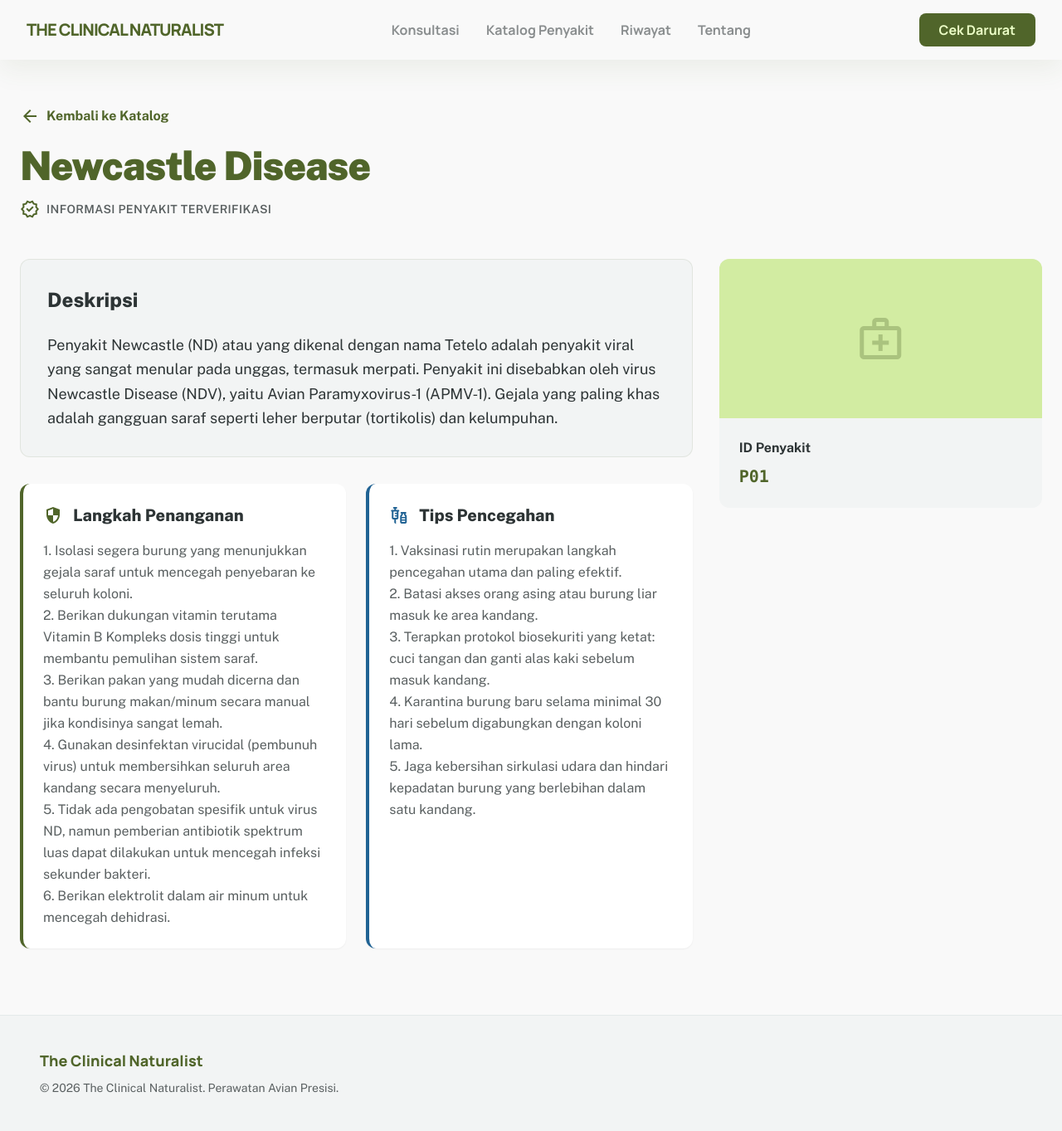
After one commit to Jinsky/diagnosa-burung, a PHP site: page /penyakit_detail.php?id=P01 in a window 1280 px wide. The commit adds this page. Shown: the whole page at 83% size. Run offline with PHP 8.4, Linux system fonts and the light colour scheme; data comes from the database, SQL or seed files in the repository; some libraries are stand-ins or nearby versions.

Commit message:
Refactor to Indonesian, add disease details, and improve symptom display.
- Implemented Indonesian localization across all user-facing pages.
- Added symptom codes (e.g. [G01]) and enforced sequential ordering.
- Created penyakit_detail.php for comprehensive disease information.
- Updated footer with dynamic year and removed dead links.
- Cleaned up development logs and improved UI consistency.

Co-authored-by: Jinsky <207972827+Jinsky@users.noreply.github.com>

```diff
--- a/includes/footer.php
+++ b/includes/footer.php
@@ -3,13 +3,9 @@
         <div class="flex flex-col md:flex-row justify-between items-center px-12 py-10 w-full max-w-screen-2xl mx-auto">
             <div class="mb-6 md:mb-0">
                 <div class="font-headline font-extrabold text-primary text-lg mb-2">The Clinical Naturalist</div>
-                <p class="text-on-surface-variant text-sm font-body leading-relaxed">© 2024 The Clinical Naturalist. Precision Avian Diagnostics.</p>
+                <p class="text-on-surface-variant text-sm font-body leading-relaxed">© <?php echo date('Y'); ?> The Clinical Naturalist. Perawatan Avian Presisi.</p>
             </div>
             <div class="flex flex-wrap gap-8">
-                <a class="text-on-surface-variant/60 hover:text-primary transition-colors text-sm font-label" href="#">Privacy Protocol</a>
-                <a class="text-on-surface-variant/60 hover:text-primary transition-colors text-sm font-label" href="#">Diagnostic Accuracy</a>
-                <a class="text-on-surface-variant/60 hover:text-primary transition-colors text-sm font-label" href="#">Expert Verification</a>
-                <a class="text-on-surface-variant/60 hover:text-primary transition-colors text-sm font-label" href="#">Contact Specialist</a>
             </div>
         </div>
     </footer>
--- a/includes/functions.php
+++ b/includes/functions.php
@@ -5,41 +5,7 @@ require_once 'db.php';
  * Fetch all symptoms from the database
  */
 function get_all_gejala($pdo) {
-    if (!$pdo) {
-        // Fallback mock data for demonstration if DB is missing
-        return [
-            ['id' => 'G01', 'nama' => 'Nafsu makan menurun'],
-            ['id' => 'G02', 'nama' => 'Burung terlihat lesu'],
-            ['id' => 'G03', 'nama' => 'Diare'],
-            ['id' => 'G04', 'nama' => 'Diare berdarah'],
-            ['id' => 'G05', 'nama' => 'Berat badan menurun'],
-            ['id' => 'G06', 'nama' => 'Bulu kusam'],
-            ['id' => 'G07', 'nama' => 'Bulu mengembang'],
-            ['id' => 'G08', 'nama' => 'Mata berair'],
-            ['id' => 'G09', 'nama' => 'Mata bengkak'],
-            ['id' => 'G10', 'nama' => 'Keluar cairan dari hidung'],
-            ['id' => 'G11', 'nama' => 'Bersin'],
-            ['id' => 'G12', 'nama' => 'Batuk'],
-            ['id' => 'G13', 'nama' => 'Napas berbunyi'],
-            ['id' => 'G14', 'nama' => 'Sulit bernapas'],
-            ['id' => 'G15', 'nama' => 'Sayap terkulai'],
-            ['id' => 'G16', 'nama' => 'Sulit berjalan'],
-            ['id' => 'G17', 'nama' => 'Kehilangan keseimbangan'],
-            ['id' => 'G18', 'nama' => 'Kepala gemetar'],
-            ['id' => 'G19', 'nama' => 'Tortikolis (kepala berputar)'],
-            ['id' => 'G20', 'nama' => 'Kelumpuhan'],
-            ['id' => 'G21', 'nama' => 'Luka pada kulit'],
-            ['id' => 'G22', 'nama' => 'Benjolan atau plak di rongga mulut'],
-            ['id' => 'G23', 'nama' => 'Bau mulut'],
-            ['id' => 'G24', 'nama' => 'Sulit menelan makanan'],
-            ['id' => 'G25', 'nama' => 'Kotoran berlendir'],
-            ['id' => 'G26', 'nama' => 'Demam'],
-            ['id' => 'G27', 'nama' => 'Sering minum'],
-            ['id' => 'G28', 'nama' => 'Produksi telur menurun'],
-            ['id' => 'G29', 'nama' => 'Aktivitas menurun'],
-            ['id' => 'G30', 'nama' => 'Kondisi tubuh kurus']
-        ];
-    }
+    if (!$pdo) return [];
     $stmt = $pdo->query("SELECT * FROM gejala ORDER BY id ASC");
     return $stmt->fetchAll();
 }
@@ -49,22 +15,7 @@ function get_all_gejala($pdo) {
  * Returns the matched disease based on selected symptoms
  */
 function get_diagnosa($pdo, $selected_gejala) {
-    if (!$pdo) {
-        // Mock logic for demo if DB is missing
-        // P01: G14, G15, G16
-        if (in_array('G14', $selected_gejala) && in_array('G15', $selected_gejala) && in_array('G16', $selected_gejala)) {
-            return [
-                'id' => 'P01',
-                'nama' => 'Newcastle Disease',
-                'deskripsi' => 'Penyakit Newcastle (ND) atau yang dikenal dengan nama Tetelo adalah penyakit viral yang sangat menular pada unggas. Gejala yang paling khas adalah gangguan saraf seperti leher berputar (tortikolis) dan kelumpuhan.',
-                'solusi' => '1. Isolasi segera burung.\n2. Berikan dukungan vitamin B Kompleks.\n3. Desinfeksi kandang.',
-                'pencegahan' => '1. Vaksinasi rutin.\n2. Biosekuriti ketat.',
-                'confidence' => 100
-            ];
-        }
-        return null;
-    }
-    if (empty($selected_gejala)) return null;
+    if (!$pdo || empty($selected_gejala)) return null;
 
     // Fetch all rules and their associated symptoms
     $stmt = $pdo->query("
@@ -95,7 +46,6 @@ function get_diagnosa($pdo, $selected_gejala) {
         // Forward Chaining condition: all symptoms in the rule must be present
         if ($match_count === $total_rule_gejala) {
             // If multiple rules match, we can return the one with the most symptoms (more specific)
-            // or just the first one found.
             if ($match_count > $max_match_count) {
                 $max_match_count = $match_count;
                 $best_match = $rule_data['id_penyakit'];
@@ -107,11 +57,9 @@ function get_diagnosa($pdo, $selected_gejala) {
         $stmt = $pdo->prepare("SELECT * FROM penyakit WHERE id = ?");
         $stmt->execute([$best_match]);
         $penyakit = $stmt->fetch();
-
-        // Calculate a simple confidence score
-        // In forward chaining, if the rule triggers, it's 100% based on the logic,
-        // but we can simulate confidence based on how many symptoms were selected vs matched.
-        $penyakit['confidence'] = 100;
+        if ($penyakit) {
+            $penyakit['confidence'] = 100;
+        }
         return $penyakit;
     }
 
@@ -131,11 +79,7 @@ function save_diagnosa($pdo, $nama_merpati, $id_penyakit, $gejala_terpilih, $con
  * Get diagnosis history
  */
 function get_riwayat($pdo) {
-    if (!$pdo) {
-        return [
-            ['id' => 1, 'nama_merpati' => 'Merpati Pos A', 'nama_penyakit' => 'Newcastle Disease', 'id_penyakit' => 'P01', 'confidence' => 100, 'tanggal' => date('Y-m-d H:i:s'), 'gejala_terpilih' => 'G14,G15,G16']
-        ];
-    }
+    if (!$pdo) return [];
     $stmt = $pdo->query("
         SELECT d.*, p.nama as nama_penyakit
         FROM diagnosa d
@@ -149,13 +93,7 @@ function get_riwayat($pdo) {
  * Get all diseases for catalog
  */
 function get_all_penyakit($pdo) {
-    if (!$pdo) {
-        return [
-            ['id' => 'P01', 'nama' => 'Newcastle Disease', 'deskripsi' => 'Penyakit Newcastle (ND) atau Tetelo adalah penyakit viral sangat menular.', 'solusi' => 'Isolasi, Vitamin B, Desinfeksi.', 'pencegahan' => 'Vaksinasi, Biosekuriti.'],
-            ['id' => 'P02', 'nama' => 'Trichomoniasis', 'deskripsi' => 'Canker atau Goham caused by protozoa Trichomonas gallinae.', 'solusi' => 'Obat Ronidazole/Metronidazole.', 'pencegahan' => 'Kebersihan air minum.'],
-            ['id' => 'P03', 'nama' => 'Coccidiosis', 'deskripsi' => 'Parasit usus yang menyebabkan diare berdarah.', 'solusi' => 'Obat anti-koksidia.', 'pencegahan' => 'Kandang kering.']
-        ];
-    }
+    if (!$pdo) return [];
     $stmt = $pdo->query("SELECT * FROM penyakit ORDER BY id ASC");
     return $stmt->fetchAll();
 }
--- a/includes/header.php
+++ b/includes/header.php
@@ -102,14 +102,14 @@
                 <a href="index.php">The Clinical Naturalist</a>
             </div>
             <div class="hidden md:flex gap-8 items-center">
-                <a class="font-headline font-bold <?= basename($_SERVER['PHP_SELF']) == 'konsultasi.php' ? 'text-primary border-b-2 border-primary pb-1' : 'text-on-surface-variant/70 hover:text-primary transition-all duration-300' ?>" href="konsultasi.php">Consultation</a>
-                <a class="font-headline font-bold <?= basename($_SERVER['PHP_SELF']) == 'katalog.php' ? 'text-primary border-b-2 border-primary pb-1' : 'text-on-surface-variant/70 hover:text-primary transition-all duration-300' ?>" href="katalog.php">Disease Catalog</a>
-                <a class="font-headline font-bold <?= basename($_SERVER['PHP_SELF']) == 'riwayat.php' ? 'text-primary border-b-2 border-primary pb-1' : 'text-on-surface-variant/70 hover:text-primary transition-all duration-300' ?>" href="riwayat.php">History</a>
-                <a class="font-headline font-bold text-on-surface-variant/70 hover:text-primary transition-all duration-300" href="#">About</a>
+                <a class="font-headline font-bold <?= basename($_SERVER['PHP_SELF']) == 'konsultasi.php' ? 'text-primary border-b-2 border-primary pb-1' : 'text-on-surface-variant/70 hover:text-primary transition-all duration-300' ?>" href="konsultasi.php">Konsultasi</a>
+                <a class="font-headline font-bold <?= basename($_SERVER['PHP_SELF']) == 'katalog.php' ? 'text-primary border-b-2 border-primary pb-1' : 'text-on-surface-variant/70 hover:text-primary transition-all duration-300' ?>" href="katalog.php">Katalog Penyakit</a>
+                <a class="font-headline font-bold <?= basename($_SERVER['PHP_SELF']) == 'riwayat.php' ? 'text-primary border-b-2 border-primary pb-1' : 'text-on-surface-variant/70 hover:text-primary transition-all duration-300' ?>" href="riwayat.php">Riwayat</a>
+                <a class="font-headline font-bold text-on-surface-variant/70 hover:text-primary transition-all duration-300" href="#">Tentang</a>
             </div>
             <div class="flex items-center gap-4">
                 <a href="konsultasi.php" class="px-6 py-2 bg-primary text-on-primary font-headline font-bold rounded-lg hover:bg-primary-dim transition-colors active:scale-95 duration-150">
-                    Emergency Check
+                    Cek Darurat
                 </a>
             </div>
         </div>
--- /dev/null
+++ b/penyakit_detail.php
@@ -0,0 +1,71 @@
+<?php
+require_once 'includes/functions.php';
+include 'includes/header.php';
+
+$id = $_GET['id'] ?? '';
+$penyakit = get_penyakit_by_id($pdo, $id);
+
+if (!$penyakit) {
+    header('Location: katalog.php');
+    exit;
+}
+?>
+
+<main class="pt-32 pb-20 px-6 max-w-screen-xl mx-auto">
+    <header class="mb-12">
+        <a href="katalog.php" class="inline-flex items-center gap-2 text-primary font-bold mb-6 hover:gap-3 transition-all">
+            <span class="material-symbols-outlined">arrow_back</span> Kembali ke Katalog
+        </a>
+        <h1 class="text-4xl md:text-5xl font-black tracking-tight text-primary mb-4 leading-none"><?= htmlspecialchars($penyakit['nama']) ?></h1>
+        <div class="flex items-center gap-2 text-on-surface-variant">
+            <span class="material-symbols-outlined text-primary">verified</span>
+            <span class="text-sm font-semibold tracking-wide uppercase">Informasi Penyakit Terverifikasi</span>
+        </div>
+    </header>
+
+    <div class="grid grid-cols-1 lg:grid-cols-12 gap-8 items-start">
+        <div class="lg:col-span-8 space-y-8">
+            <section class="bg-surface-container-low rounded-xl p-8 border border-primary/10">
+                <h2 class="text-2xl font-extrabold text-on-surface mb-6">Deskripsi</h2>
+                <p class="text-on-surface leading-relaxed text-lg">
+                    <?= nl2br(htmlspecialchars($penyakit['deskripsi'])) ?>
+                </p>
+            </section>
+
+            <section class="grid grid-cols-1 md:grid-cols-2 gap-6">
+                <div class="bg-surface-container-lowest border-l-4 border-primary p-6 rounded-xl shadow-sm">
+                    <div class="flex items-center gap-3 mb-4">
+                        <span class="material-symbols-outlined text-primary">security</span>
+                        <h3 class="font-extrabold text-xl">Langkah Penanganan</h3>
+                    </div>
+                    <div class="text-on-surface-variant leading-relaxed">
+                        <?= nl2br(htmlspecialchars($penyakit['solusi'])) ?>
+                    </div>
+                </div>
+                <div class="bg-surface-container-lowest border-l-4 border-secondary p-6 rounded-xl shadow-sm">
+                    <div class="flex items-center gap-3 mb-4">
+                        <span class="material-symbols-outlined text-secondary">vaccines</span>
+                        <h3 class="font-extrabold text-xl">Tips Pencegahan</h3>
+                    </div>
+                    <div class="text-on-surface-variant leading-relaxed">
+                        <?= nl2br(htmlspecialchars($penyakit['pencegahan'])) ?>
+                    </div>
+                </div>
+            </section>
+        </div>
+
+        <aside class="lg:col-span-4">
+            <div class="bg-surface-container-low rounded-xl overflow-hidden">
+                <div class="w-full h-48 bg-primary-container flex items-center justify-center">
+                    <span class="material-symbols-outlined text-6xl text-primary/30">medical_services</span>
+                </div>
+                <div class="p-6">
+                    <h3 class="font-bold text-on-surface mb-2">ID Penyakit</h3>
+                    <p class="text-primary font-mono font-bold text-xl"><?= htmlspecialchars($penyakit['id']) ?></p>
+                </div>
+            </div>
+        </aside>
+    </div>
+</main>
+
+<?php include 'includes/footer.php'; ?>
--- a/riwayat.php
+++ b/riwayat.php
@@ -30,7 +30,7 @@ $riwayat = get_riwayat($pdo);
             <div class="col-span-2">Tanggal</div>
             <div class="col-span-3">Identitas Merpati</div>
             <div class="col-span-3">Diagnosa Penyakit</div>
-            <div class="col-span-2 text-center">Confidence</div>
+            <div class="col-span-2 text-center">Tingkat Kepercayaan</div>
             <div class="col-span-2 text-right">Aksi</div>
         </div>
 
```
Also changed, not shown: hasil.php (+12 -11 lines), index.php (+7 -7 lines), katalog.php (+6 -6 lines), konsultasi.php (+5 -5 lines), tests/test_logic.php (deleted, +0 -87 lines).
